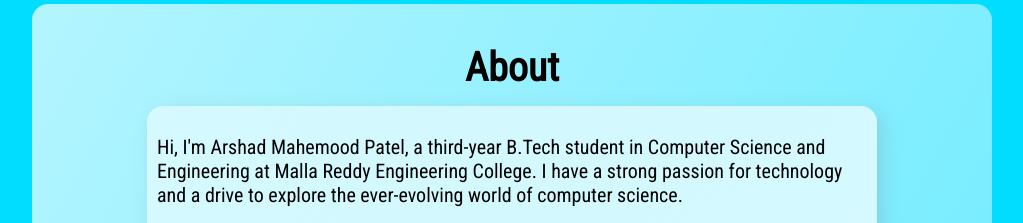
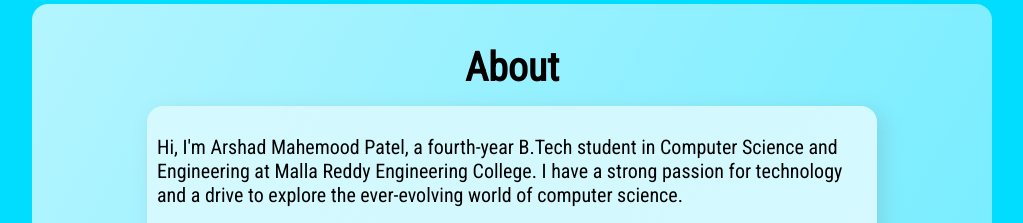
Before and after one commit to arshadpatel/portfolio, a plain HTML site: page index.html in a window 1280 px wide. Shown: the part 780-1003 px from the top of the page, without its empty margins (128-1151 px from the left). Drawn offline with nearby package versions, Linux system fonts and the light colour scheme.

Commit message:
Year upgrade third -> fourth

```diff
--- a/index.html
+++ b/index.html
@@ -47,7 +47,7 @@
         <h1>About</h1>
         <div class="aboutinfo">
             <br>
-            <p>Hi, I'm Arshad Mahemood Patel, a third-year B.Tech student in Computer Science and Engineering at Malla Reddy Engineering College. I have a strong passion for technology and a drive to explore the ever-evolving world of computer science.</p>
+            <p>Hi, I'm Arshad Mahemood Patel, a fourth-year B.Tech student in Computer Science and Engineering at Malla Reddy Engineering College. I have a strong passion for technology and a drive to explore the ever-evolving world of computer science.</p>
             <br>
             <p>During my academic journey, I have been immersed in a wide range of subjects, focusing on web development, data structures, and algorithms. I've gained valuable insights into programming languages through my coursework.</p>
             <br>
```
